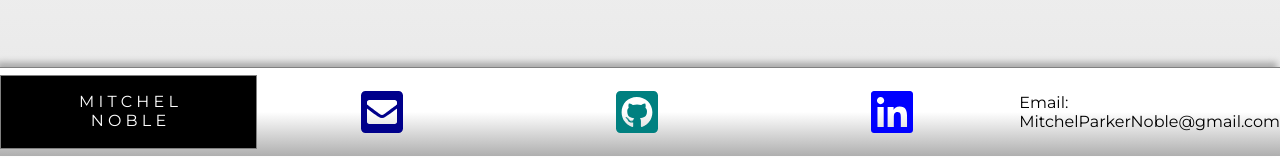
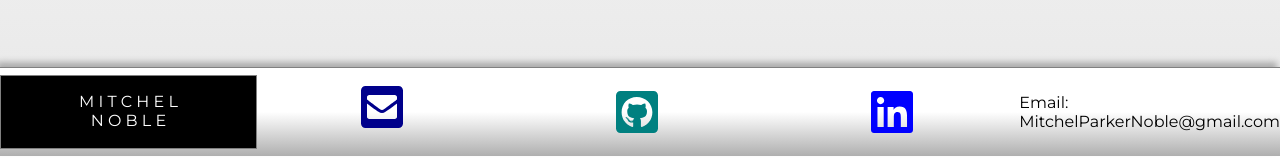
Before and after one commit to mitchelnoble/portfolio-website, a React (Create React App) app: page / in a window 1280 px wide. In both pictures the pointer is over the link 382 px from the left and 1262 px from the top of the page. Shown: the part 1150-1311 px from the top of the page. Built offline with nearby package versions, Linux system fonts and the light colour scheme.

Commit message:
added animations to footer style

```diff
--- a/src/styles/components/Footer.css
+++ b/src/styles/components/Footer.css
@@ -48,14 +48,23 @@
   justify-content: center;
   align-items: center;
 }
+
+.email-icon-link:hover {
+  animation: jumpy;
+  animation-duration: 0.3s;
+  animation-iteration-count: infinite;
+  animation-direction: alternate;
+}
+
+
 .github-icon {
   font-size: 3rem;
   color: teal;
 }
 
-.github-icon:hover {
-  animation: grow;
-  animation-duration: 0.7s;
+.github-icon-link:hover {
+  animation: jumpy;
+  animation-duration: 0.3s;
   animation-iteration-count: infinite;
   animation-direction: alternate;
 }
@@ -83,6 +92,13 @@
   align-items: center;
 }
 
+.linkedin-icon-link:hover {
+  animation: jumpy;
+  animation-duration: 0.3s;
+  animation-iteration-count: infinite;
+  animation-direction: alternate;
+}
+
 .email-and-developed-by {
   grid-area: F5;
   width: 100%;
@@ -105,11 +121,19 @@
   }
 }
 
-@keyframes grow {
+@keyframes bottom-border{
   from {
-    font-size: 3rem;
+    border-bottom: none;
   }
   to {
-    font-size: 5rem;
+    border-bottom: 5px solid black;
   }
 }
+@keyframes jumpy {
+  from {
+   padding-top: 5%;
+  }
+  to {
+   padding-bottom: 5%;
+  }
+}
```
